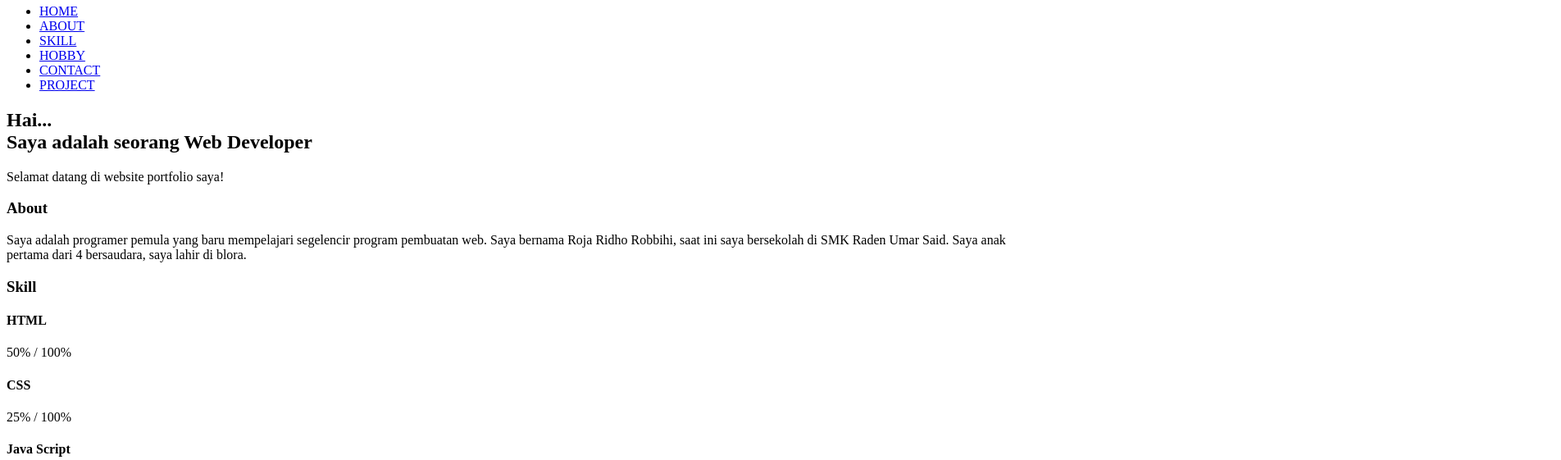
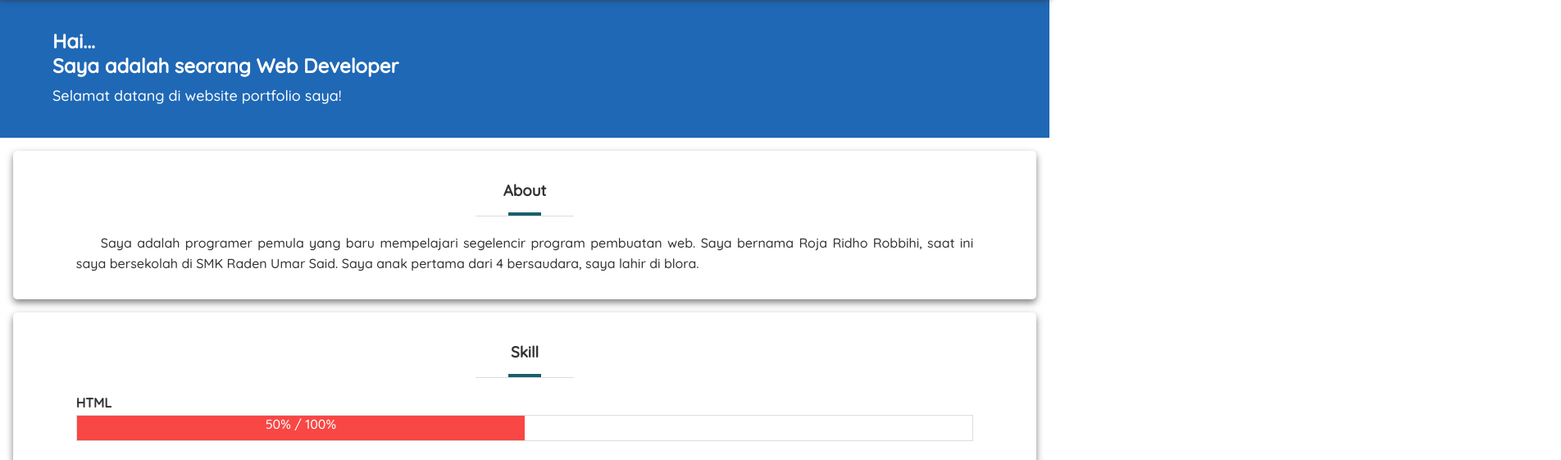
Before and after one commit to Rdohero/Rdohero.github.io, a plain HTML site: page index.html in a window 1280 px wide. Shown: the part 75-636 px from the top of the page at 82% size, 1904 px wide, since content can reach past the window. Drawn offline with Linux system fonts and the light colour scheme.

Commit message:
menghubungkan css dan html

```diff
--- a/index.html
+++ b/index.html
@@ -7,7 +7,7 @@
     <link href="https://fonts.googleapis.com/css2?family=Montserrat:wght@100&family=Quicksand:wght@500&display=swap" rel="stylesheet">
     <title>Rdohero web</title>
     <!--Link css exter  nal-->
-    <link rel="stylesheet" type="text/css" href="Portfolio.css">
+    <link rel="stylesheet" type="text/css" href="style.css">
     <!--embed (internal css)-->
 </head>
 <body id="HOME">
```
